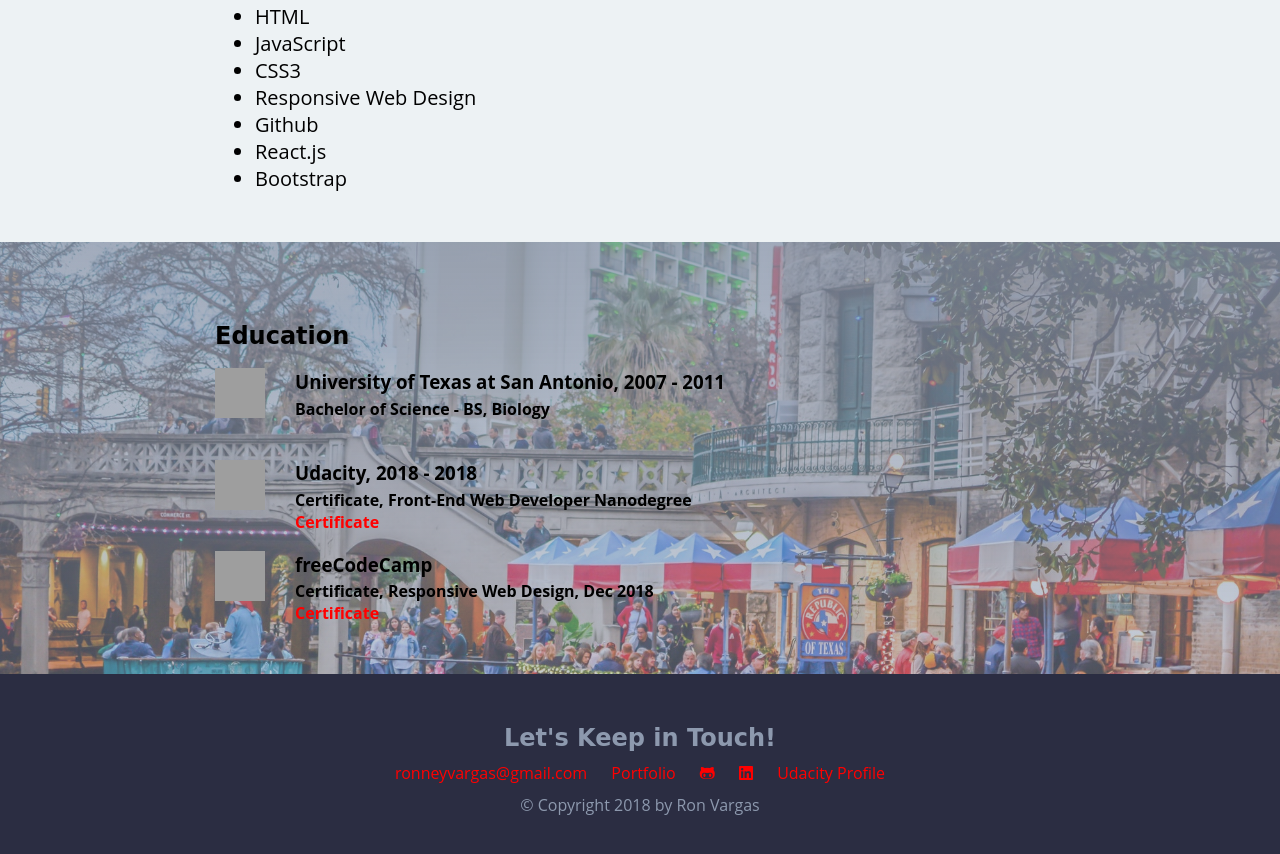
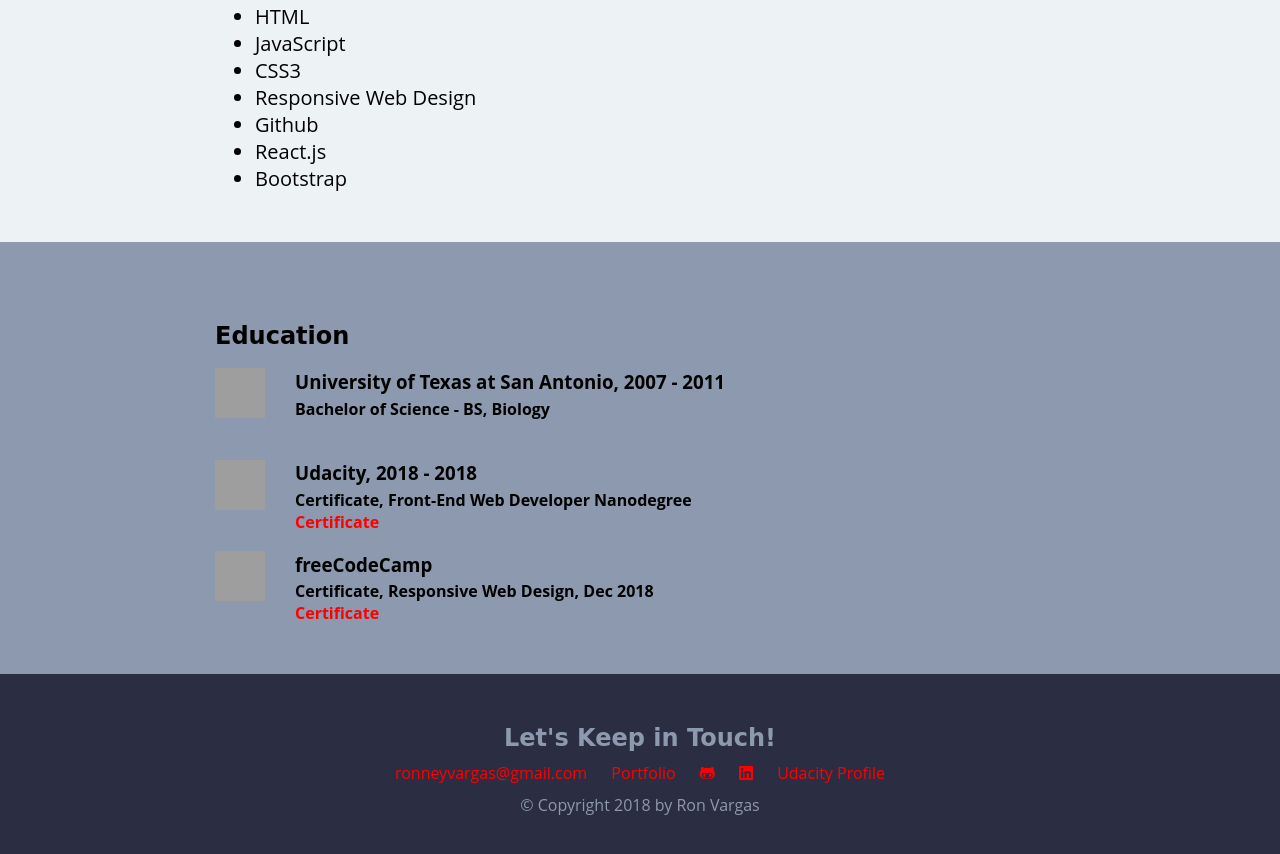
Before and after one commit to vronney/resume, a plain HTML site: page index.html in a window 1280 px wide. Shown: the part 1654-2508 px from the top of the page. Drawn offline with Linux system fonts and the light colour scheme; grey boxes are pictures that could not be loaded.

Commit message:
Removed background-image with linear-gradient - not showing in other browsers.

```diff
--- a/styles.css
+++ b/styles.css
@@ -226,9 +226,7 @@ section img {
 /* Education
 ---------------------------*/
 #education {
-    background: linear-gradient(rgb(141, 153, 174, 0.8), rgb(141, 153, 174, 0.5)),
-    url(./Image/san-antonio-image.jpg) no-repeat fixed;
-    background-size: cover;
+    background: #8D99AE;
 }
 
 .education .content-wrapper a {
```
